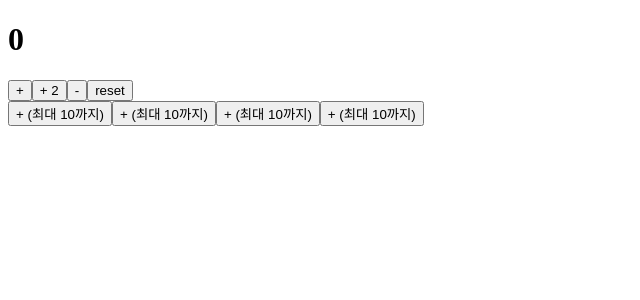
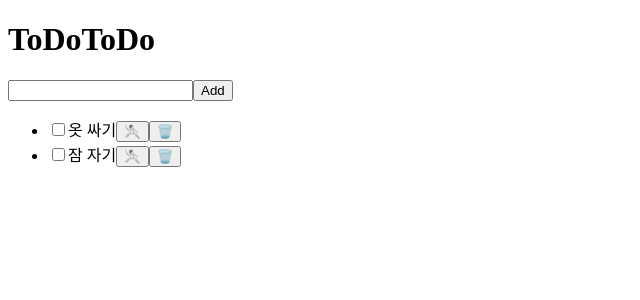
Before and after one commit to cuzurmyhabit/Programming_Study, a React (Vite) app: page / in a window 1280 px wide. Shown: the top 300 px of the page, without its empty margins (0-640 px from the left). Built offline with nearby package versions, Linux system fonts and the light colour scheme.

Commit message:
TodoListAPp HTML

```diff
--- /dev/null
+++ b/src/TodoListApp.jsx
@@ -0,0 +1,31 @@
+import { useState } from 'react';
+
+function TodoListApp() {
+    return (
+        <>
+            <h1>ToDoToDo</h1>
+            <form action="">
+                <input type="text" />
+                <button>Add</button>
+            </form>
+
+
+            <ul>
+                <li>
+                    <input type="checkbox" name="" id="" />
+                    <label htmlFor="">옷 싸기</label>
+                    <button>🤺</button>
+                    <button>🗑️</button>
+                </li>
+                <li>
+                    <input type="checkbox" name="" id="" />
+                    <label htmlFor="">잠 자기</label>
+                    <button>🤺</button>
+                    <button>🗑️</button>
+                </li>
+            </ul>
+        </>
+    );
+}
+
+export default TodoListApp;
--- a/src/main.jsx
+++ b/src/main.jsx
@@ -1,10 +1,10 @@
 import { StrictMode } from 'react'
 import { createRoot } from 'react-dom/client'
 // import './index.css'
-import CounterApp from './CounterApp.jsx'
+import TodoListApp from './TodoListApp.jsx'
 
 createRoot(document.getElementById('root')).render(
   <StrictMode>
-    <CounterApp />
+    <TodoListApp />
   </StrictMode>,
 )
```
Also changed, not shown: 1 other file (tests, documents, lock files or other folders).
